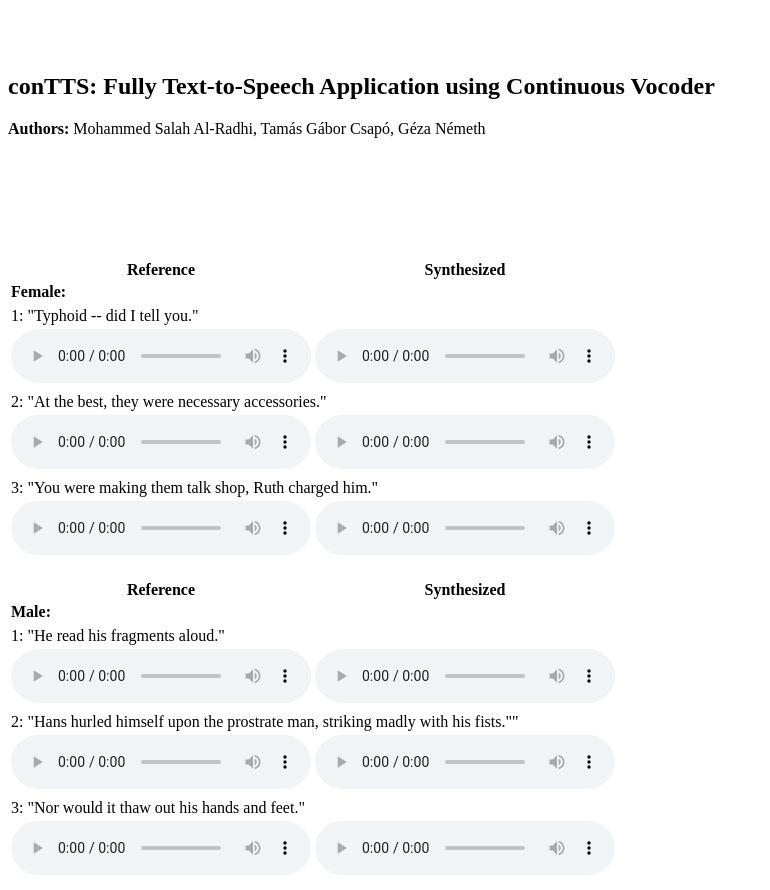
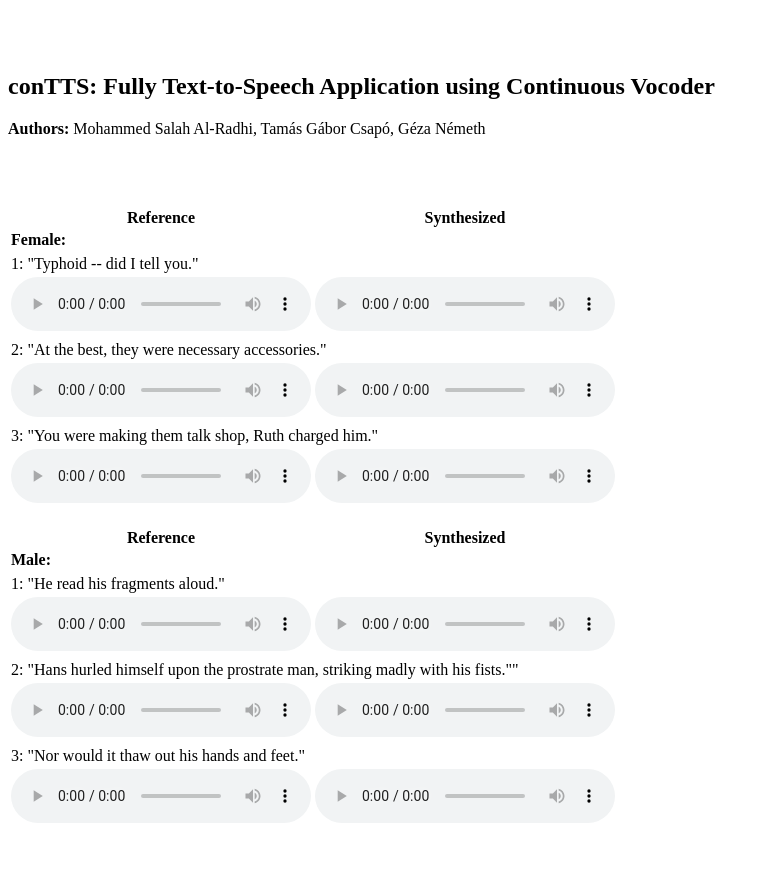
Before and after one commit to malradhi/conTTS, a plain HTML site: page index.html in a window 1280 px wide. Shown: the part 35-925 px from the top of the page, without its empty margins (0-770 px from the left). After the commit the page ends 873 px from the top, so only its background shows below. Drawn offline with Linux system fonts and the light colour scheme.

Commit message:
Update index.html

```diff
--- a/index.html
+++ b/index.html
@@ -19,8 +19,8 @@
 	  <p>  </p>
 
 	  <p><b>Authors:</b> Mohammed Salah Al-Radhi, Tamás Gábor Csapó, Géza Németh</p>
-	  <p><br />
-	  <br /></p>
+	  <p>
+	  </p>
 
 <table>
   <thead>
@@ -62,8 +62,6 @@
 <tr><td colspan="2"><span>3: "You were making them talk shop, Ruth charged him."</span></td></tr>
 <td><audio controls=""><source src="wav/slt/arctic_b0539.wav" type="audio/wav"></audio></td>
 <td><audio controls=""><source src="wav/slt/arctic_b0539_synthesized.wav" type="audio/wav"></audio></td>
-
-
 <p><br />
 <br /></p>
 
```
